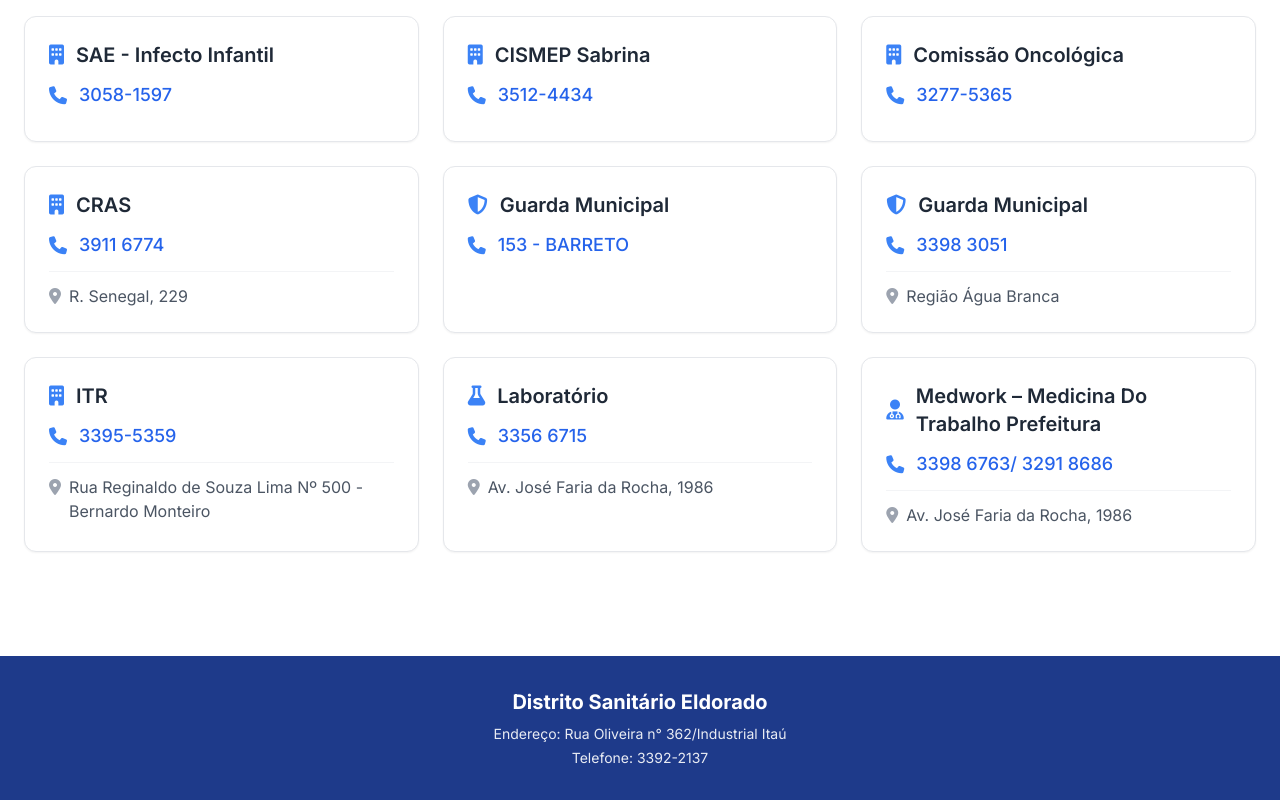
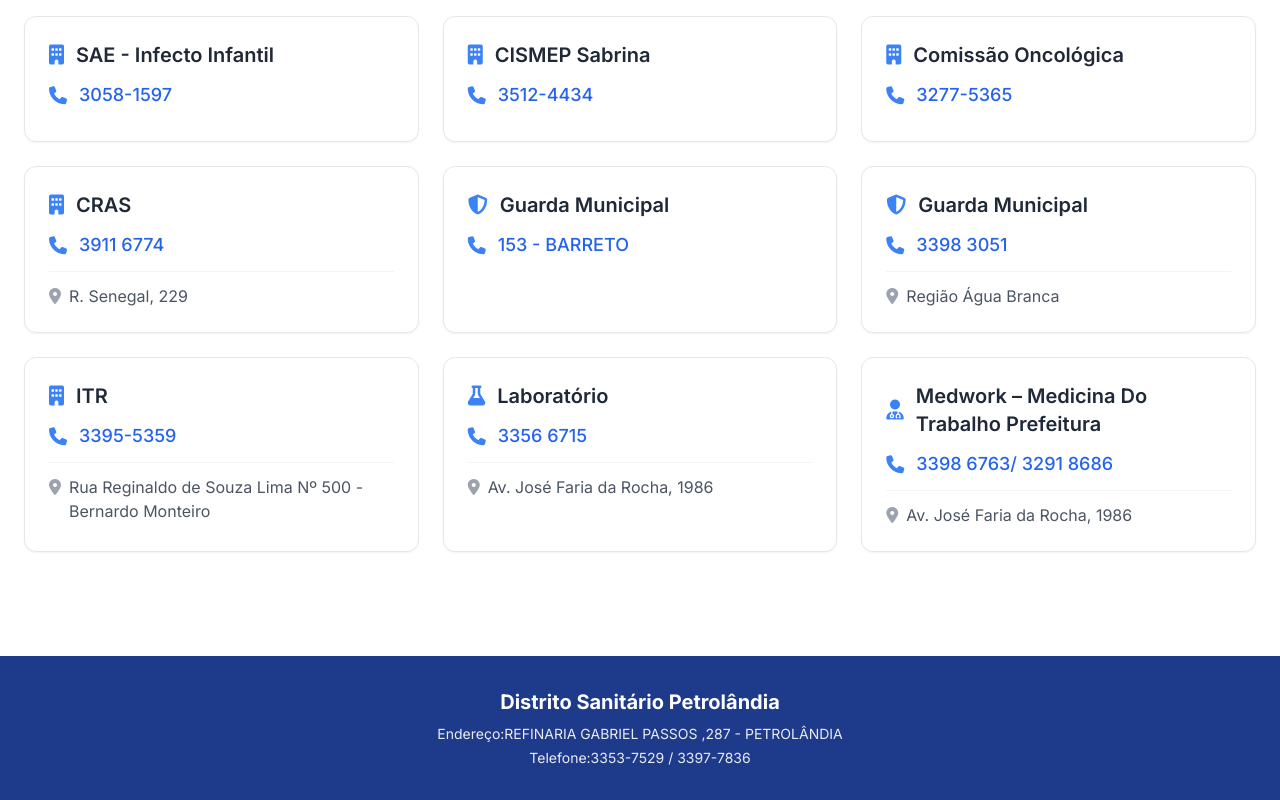
Before and after one commit to compartilhaeldorado-bit/distrito-petrol-ndia, a plain HTML site: page telefones_cces_outros.html in a window 1280 px wide. Shown: the part 1183-1983 px from the top of the page. Drawn offline with nearby package versions, Linux system fonts and the light colour scheme.

Commit message:
Update telefones_cces_outros.html

```diff
--- a/telefones_cces_outros.html
+++ b/telefones_cces_outros.html
@@ -58,7 +58,7 @@
             </div>
             <h1 class="text-4xl md:text-5xl font-light mb-4">
                 <i class="fas fa-address-book mr-4"></i>
-                Distrito Sanitário Eldorado
+                Distrito Sanitário Petrolândia
             </h1>
             <p class="text-xl opacity-90">Telefones para Contatos CCE´S e Outros</p>
             <p class="text-xl opacity-90">Página criada por Ana P. A. Silva Matr.201704</p>
@@ -370,9 +370,9 @@
     <footer class="bg-blue-900 text-white py-8 mt-12">
         <div class="container mx-auto px-6">
             <div class="text-center">
-                <h3 class="text-xl font-bold mb-2">Distrito Sanitário Eldorado</h3>
-                <p class="text-sm opacity-90 mb-1">Endereço: Rua Oliveira n° 362/Industrial Itaú</p>
-                <p class="text-sm opacity-90">Telefone: 3392-2137</p>
+                <h3 class="text-xl font-bold mb-2">Distrito Sanitário Petrolândia</h3>
+                <p class="text-sm opacity-90 mb-1">Endereço:REFINARIA GABRIEL PASSOS ,287 - PETROLÂNDIA </p>
+                <p class="text-sm opacity-90">Telefone:3353-7529 / 3397-7836 </p>
             </div>
         </div>
     </footer>
```
